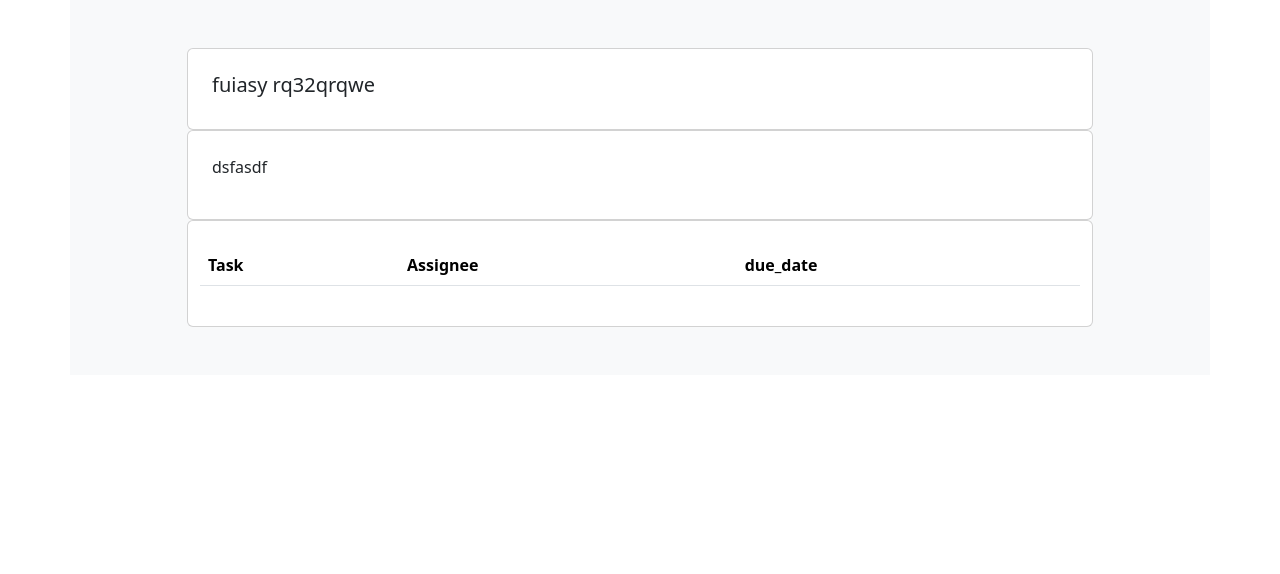
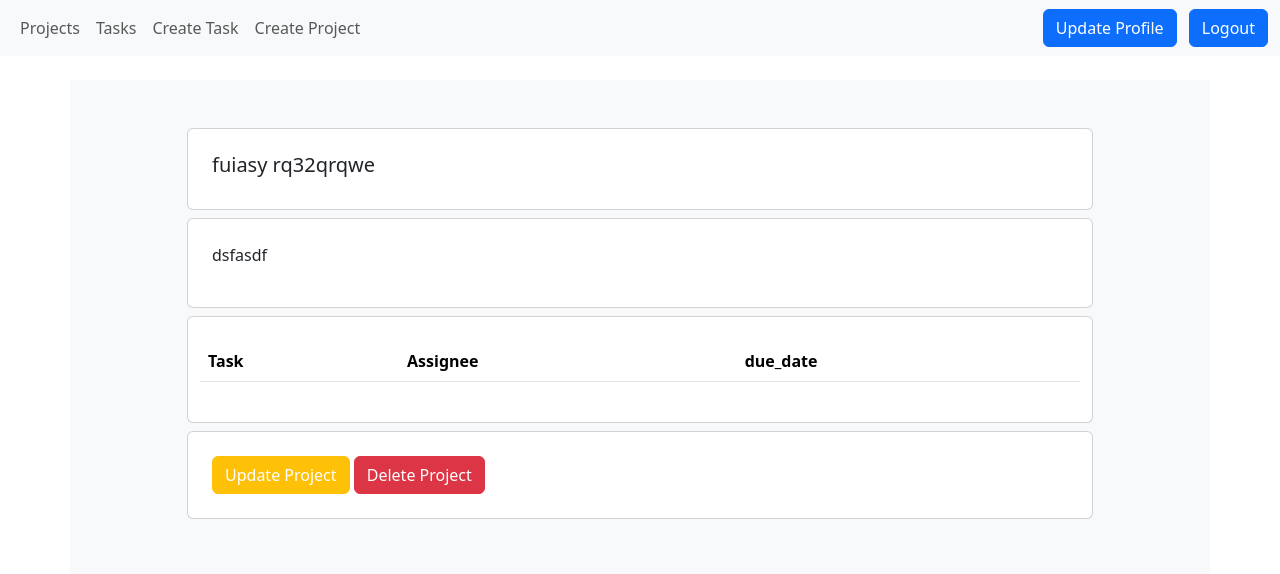
Before and after one commit to ahmadsyidiq/TimeMaster, a Django app: page /project/8 in a window 1280 px wide. Shown: the top 574 px of the page. Run offline with Django 4.2, Linux system fonts and the light colour scheme; a user stored in the database is signed in; data comes from the database, SQL or seed files in the repository; both versions use the stored data as it was after the commit; lists and menus that the app fills with data are empty.

Commit message:
adding update && delete button and  logic of project detail

```diff
--- a/templates/component/navbar.html
+++ b/templates/component/navbar.html
@@ -13,12 +13,14 @@
                 <li class="nav-item">
                     <a class="nav-link" href="{% url 'tasks' %}">Tasks</a>
                 </li>
+                {% if request.user.is_staff %}
                     <li class="nav-item">
                         <a class="nav-link" href="{% url 'create-task'%}">Create Task</a>
                     </li>
                     <li class="nav-item">
                         <a class="nav-link" href="{% url 'create-project'%}">Create Project</a>
                     </li>
+                {% endif %}
             </ul>
         </div>
         <div>
--- a/templates/projects/project-confirm-delete.html
+++ b/templates/projects/project-confirm-delete.html
@@ -9,7 +9,7 @@
                    {% csrf_token %}
                    <p>Are you sure you want to delete the project "{{ object }}"?</p>
                    {{ form|crispy }}
-                   <button type="submit" class="btn btn-primary">Confirm</button>
+                   <button type="submit" class="btn btn-danger">Confirm</button>
                </form>
            </div>
        </div>
--- a/templates/projects/project-create-form.html
+++ b/templates/projects/project-create-form.html
@@ -2,6 +2,7 @@
 {% load crispy_forms_tags %}
 
 {% block content %}
+{% include '../component/navbar.html' %}
 <div class="container">
     <div class="row my-5">
         <div class="col-md-12">
--- a/templates/projects/project-detail.html
+++ b/templates/projects/project-detail.html
@@ -1,11 +1,12 @@
 {% extends '../component/base.html' %}
 
 {% block content %}
-<div class="container  bg-light ">
-    <div class="container py-5 h-100">
+{% include '../component/navbar.html' %}
+<div class="container bg-light mt-4 ">
+    <div class="container-fluid py-5 h-100">
         <div class="row d-flex justify-content-center align-items-center h-500">
             <div class="col-md-12 col-xl-10">
-                <div class="card mask-custom">
+                <div class="card mask-custom mb-2">
                     <div class="card-body p-4 ">
                         <div class="row">
                             <h5 class="border-0 align-left">
@@ -14,7 +15,7 @@
                         </div>
                     </div>
                 </div>
-                <div class="card mask-custom">
+                <div class="card mask-custom mb-2">
                     <div class="card-body p-4 ">
                         <div class="row">
                             <p class="border-0 align-left">
@@ -23,7 +24,7 @@
                         </div>
                     </div>
                 </div>
-                <div class="card mask-custom">
+                <div class="card mask-custom mb-2">
                     <div class="card-body p-4 ">
                         <div class="row">
                             <table class="table">
@@ -41,13 +42,24 @@
                                         <td>{{ task.assignee }}</td>
                                         <td>{{ task.due_date }}</td>
                                     </tr>
-
                                 </tbody>
                                 {% endfor%}
                             </table>
                         </div>
                     </div>
                 </div>
+                {% if request.user.is_staff %}
+                <div class="card mask-custom mb-2">
+                    <div class="card-body p-4 ">
+                        <div class="row">
+                            <div class="">
+                                <a href="{% url 'update-project' project.id%}" class="btn btn-warning" style="color:white">Update Project</a>
+                                <a href="{% url 'delete-project' project.id%}" class="btn btn-danger" style="color:white">Delete Project</a>
+                            </div>
+                        </div>
+                    </div>
+                </div>
+                {% endif %}
             </div>
         </div>
     </div>
--- a/timeapp/models.py
+++ b/timeapp/models.py
@@ -8,6 +8,7 @@ class Project(models.Model):
     # deskripsi tugas
     description = models.TextField(null=True,blank=True)
     # tanggal dibuat
+    creators = models.ForeignKey(User,null=True, blank=True, on_delete=models.CASCADE)
     date_created = models.DateTimeField(auto_now_add=True,null=True,blank=True)
 
     class Meta:
```
Also changed, not shown: templates/projects/projects.html (+4 -4 lines), db.sqlite3, timeapp/migrations/0003_project_name_user.py (added), timeapp/migrations/0004_rename_name_user_project_creators.py (added). Lines whose indentation alone changed are shown as unchanged.
